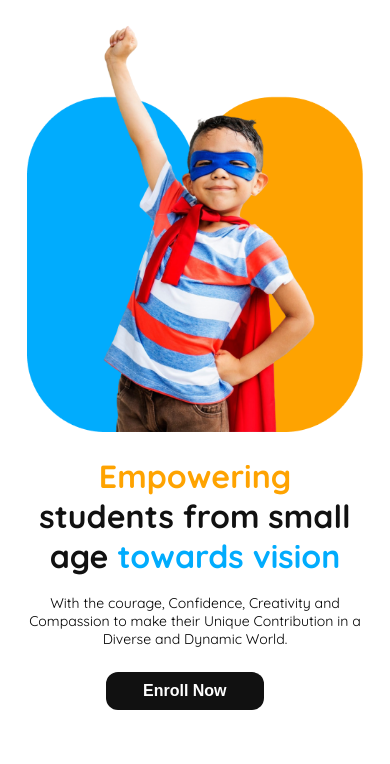
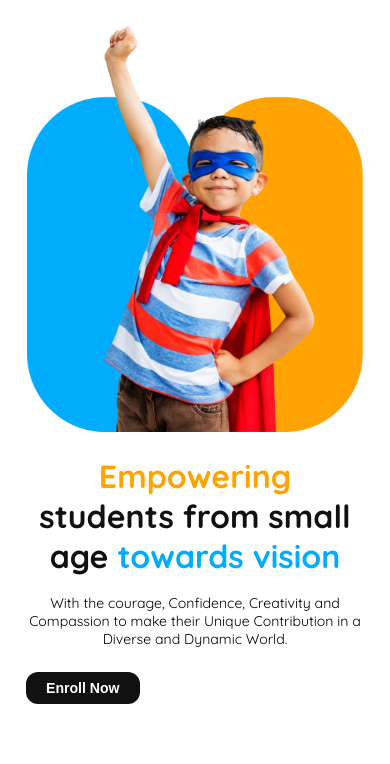
Before and after one commit to swemonir/B11-A2-Kids-School, a plain HTML site: page index.html in a window 390 px wide. Shown: the part 80-844 px from the top of the page. Drawn offline with Linux system fonts and the light colour scheme.

Commit message:
6th commit

```diff
--- a/styles/style.css
+++ b/styles/style.css
@@ -95,6 +95,7 @@ nav ul a{
 }
 .hero-sec-content{
   max-width: 640px;
+  justify-content: center;
 }
 .hero-headline{
   font-size: 3.5rem;
@@ -104,8 +105,10 @@ nav ul a{
   font-size: 1.25rem;
   font-weight: 400;
   margin-top: 24px;
+
 }
 .secondary-btn{
+
   padding: 10px 47px;
   border-radius: 12px;
   border: none;
@@ -198,12 +201,13 @@ nav ul a{
 /* section-our-story */
 #section-our-story{
   background-image: linear-gradient(#ffffff, rgba(249, 222, 173, 1));
-  padding: 80px 140px;
+
 }
 
 .all-card{
   display: flex;
   justify-content: center;
+  padding: 80px 140px;
 
 }
 
@@ -300,6 +304,7 @@ nav ul a{
   justify-content: center;
   /* margin-bottom: 60px; */
   padding-bottom: 60px;
+
 }
 
 
@@ -389,7 +394,6 @@ display: none;
   .hero-section{
     flex-direction: column-reverse;
     padding: 28px 26px;
-    align-items: center;
     justify-content: center;
   }
 
@@ -399,6 +403,7 @@ display: none;
   }
   .hero-sec-content{
     max-width: 357px;
+
   }
   .hero-headline{
     font-size: 2rem;
@@ -411,7 +416,7 @@ display: none;
     text-align: center;
   }
   #black-btn{
-    margin-left: 80px;
+    /* margin-left: 80px; */
   }
 
 /* section-2 */
@@ -491,9 +496,10 @@ display: none;
   display: inline;
   }
   .secondary-btn{
-    padding: 10px 37px;
-    font-size: 1rem;
+    padding: 8px 20px;
+    font-size: .88rem;
     font-weight: 600;
+    max-width: 134px;
   }
 
 
```
